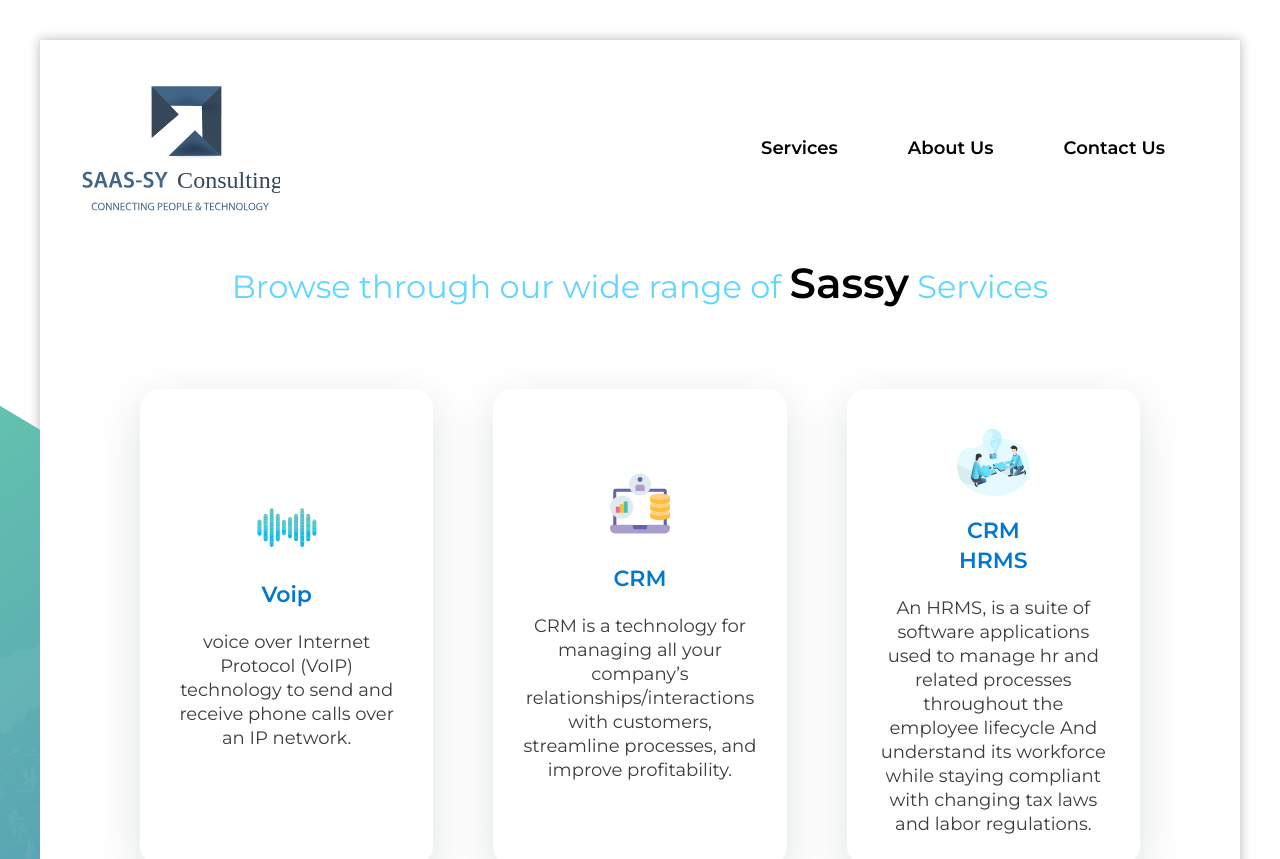
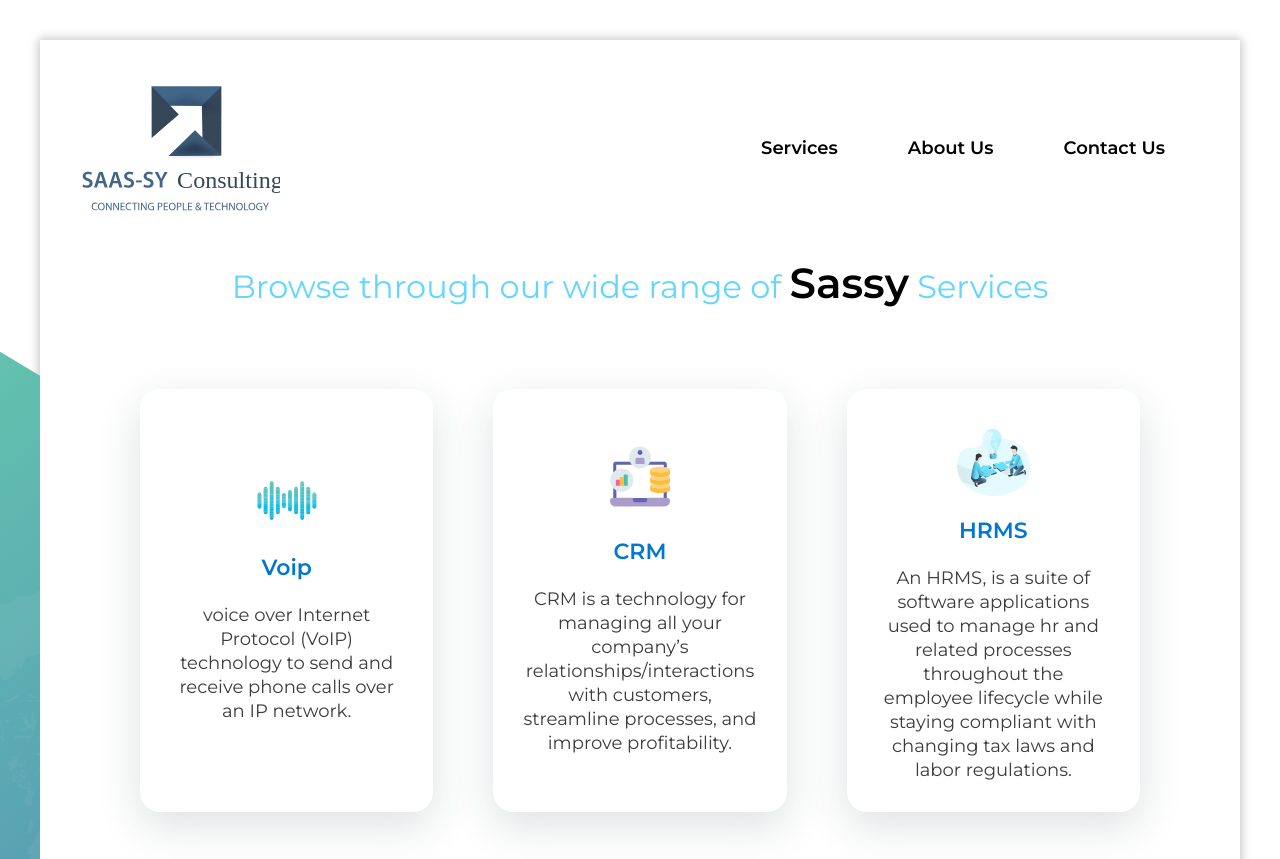
Before and after one commit to SAAS-SY/saassy-consulting, a React (Create React App) app: page /services in a window 1280 px wide. Shown: the top 859 px of the page. Built offline with nearby package versions, Linux system fonts and the light colour scheme.

Commit message:
Update ServiceCard.js

```diff
--- a/src/components/ServiceCard/ServiceCard.js
+++ b/src/components/ServiceCard/ServiceCard.js
@@ -35,8 +35,8 @@ const ServiceCard = () => {
                         {/* <a href="/services/crm-integrations"> */}
                         <div className="step-block">
                             <img className='crm-int-icon' src='./images/crm-int-icon.svg' alt="crm-int" />
-                            <h4>CRM<br />HRMS</h4>
-                            <p>An HRMS, is a suite of software applications used to manage hr and related processes throughout the employee lifecycle And understand its workforce while staying compliant with changing tax laws and labor regulations.</p>
+                            <h4> HRMS </h4>
+                            <p>An HRMS, is a suite of software applications used to manage hr and related processes throughout the employee lifecycle while staying compliant with changing tax laws and labor regulations.</p>
                         </div>
                         {/* </a> */}
                     </div>
```
